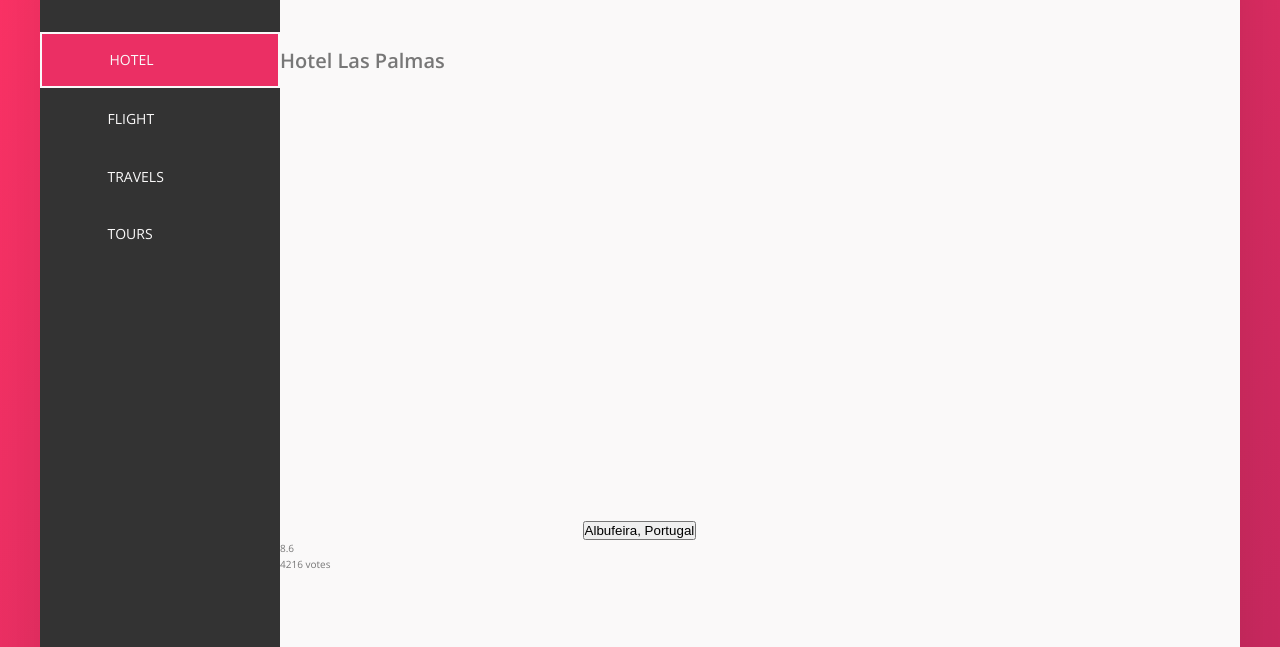
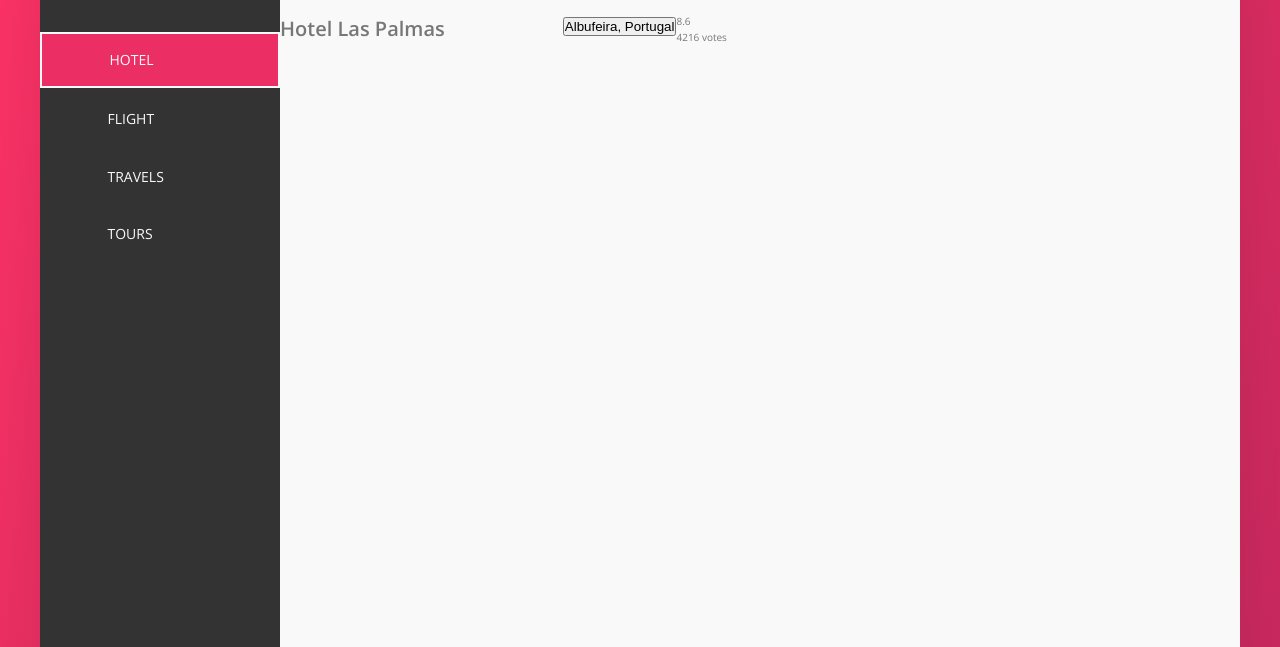
Before and after one commit to Luco97/trillo-course, a website: page index.html in a window 1280 px wide. Shown: the part 153-800 px from the top of the page. Drawn offline with nearby package versions, Linux system fonts and the light colour scheme; files that its build step writes are made by us from their sources.

Commit message:
ADD estilos para miniheader

```diff
--- a/sass/_components.scss
+++ b/sass/_components.scss
@@ -194,3 +194,37 @@
   text-align: center;
   padding: 2.5rem;
 }
+
+//Gallery
+
+.gallery {
+  display: flex;
+  &__photo {
+    width: 100%;
+  }
+}
+
+.overview {
+  display: flex;
+
+  &__heading {
+  }
+  &__stars {
+    // flex-grow: 1;
+    margin-right: auto;
+  }
+  &__icon-star,
+  &__icon-location {
+    width: 1.75rem;
+    height: 1.75rem;
+    fill: var(--color-primary);
+  }
+  &__location {
+  }
+  &__rating {
+  }
+  &__rating-average {
+  }
+  &__rating-count {
+  }
+}
```
